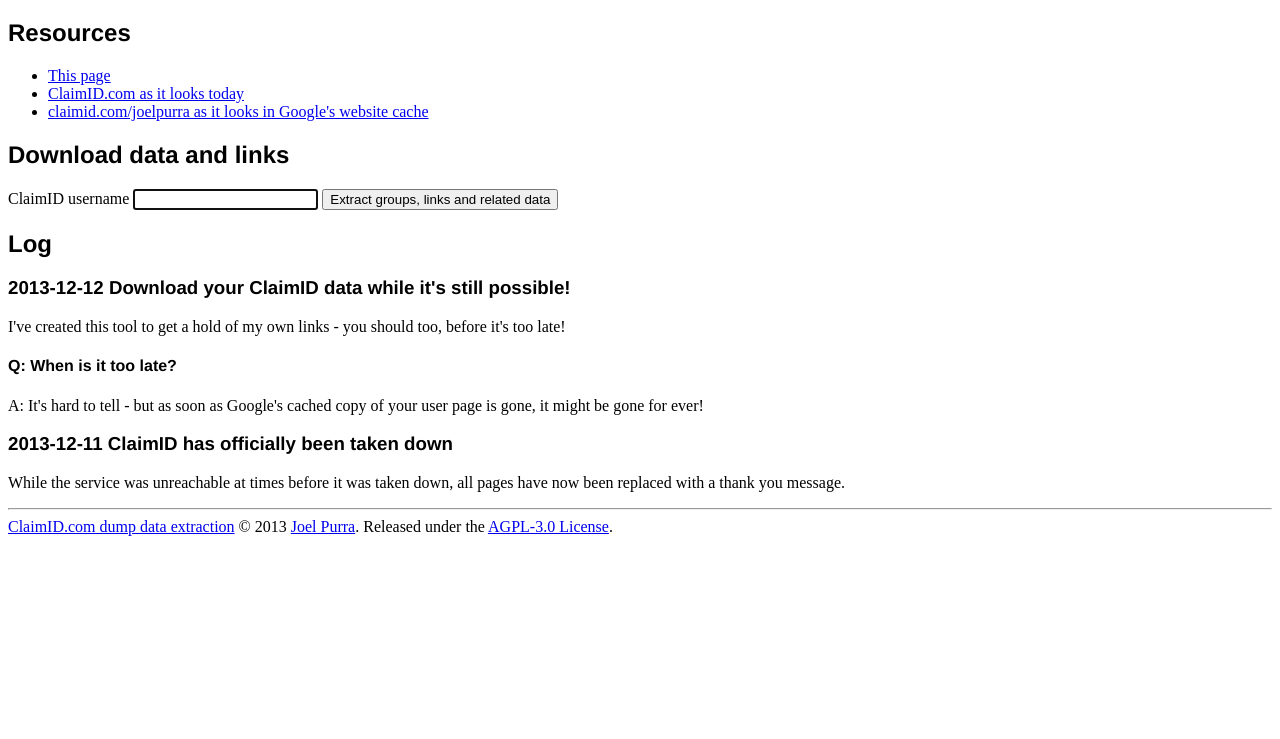
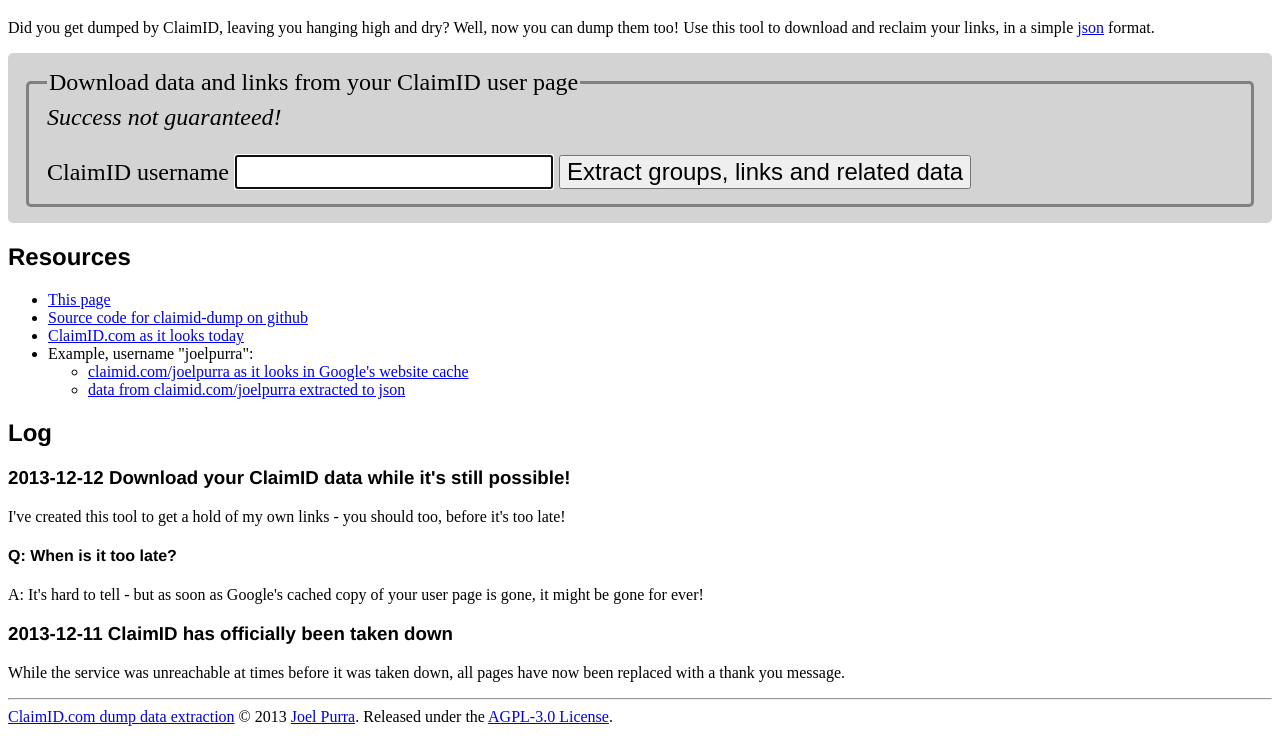
Before and after one commit to joelpurra/claimid-dump, a website: page public/index.html in a window 1280 px wide. Shown: the part 61-800 px from the top of the page. Drawn offline with Linux system fonts and the light colour scheme; a web font is replaced by a local one.

Commit message:
More links, some simple styling

```diff
--- a/public/index.html
+++ b/public/index.html
@@ -5,9 +5,25 @@
     <meta http-equiv="Content-Type" content="text/html; charset=UTF-8" />
     <title>ClaimID.com dump data extraction: Intro</title>
     <link rel="stylesheet" type="text/css" href="http://fonts.googleapis.com/css?family=Quando" />
-    <style type="text/css" scoped="scoped">
+    <style type="text/css">
     h1, h2, h3, h4, h5, h6 {
         font-family: Quando, Helvetica, Verdana, sans-serif;
+    }
+    #hero {
+        background-color: lightgray;
+        border-radius: 5px;
+        padding: 1em;
+    }
+    fieldset {
+        border: 3px solid grey;
+        border-radius: 5px;
+        font-size: 1.5em;
+    }
+    fieldset p:first-of-type {
+        margin-top: 0;
+    }
+    fieldset input, fieldset button {
+        font-size: 1em;
     }
     </style>
 
@@ -17,6 +33,26 @@
     <h1>
         <a href="http://claimid-dump.joelpurra.com/">ClaimID.com dump data and link extraction</a>: Intro
     </h1>
+    <p>
+        Did you get dumped by ClaimID, leaving you hanging high and dry? Well, now you can dump them too! Use this tool to download and reclaim your links, in a simple <a href="https://en.wikipedia.org/wiki/JSON">json</a> format.
+    </p>
+    <section id="hero">
+        <form id="dump-form" action="/dump/" method="GET">
+            <fieldset>
+                <legend>Download data and links from your ClaimID user page</legend>
+                <p>
+                    <em>Success not guaranteed!</em>
+                </p>
+                <label>ClaimID username
+                    <input id="dump-username" name="username" type="text" required="required" pattern="^[a-z0-9\-]{1,64}$" autofocus="autofocus" title="Please fill out your username (letters, numbers and dashes)" />
+                </label>
+                <button type="submit">
+                    Extract groups, links and related data
+                </button>
+            </fieldset>
+        </form>
+    </section>
+
     <section>
         <h2>
             Resources
@@ -24,26 +60,19 @@
         <ul>
             <li><a href="http://claimid-dump.joelpurra.com/">This page</a>
             </li>
+            <li><a href="https://github.com/joelpurra/claimid-dump">Source code for claimid-dump on github</a>
+            </li>
             <li><a href="http://claimid.com/">ClaimID.com as it looks today</a>
             </li>
-            <li><a href="http://webcache.googleusercontent.com/search?q=cache:http://claimid.com/joelpurra">claimid.com/joelpurra as it looks in Google's website cache</a>
+            <li>Example, username "joelpurra":
+                <ul>
+                    <li><a href="http://webcache.googleusercontent.com/search?q=cache:http://claimid.com/joelpurra">claimid.com/joelpurra as it looks in Google's website cache</a>
+                    </li>
+                    <li><a href="dump/?username=joelpurra">data from claimid.com/joelpurra extracted to json</a>
+                    </li>
+                </ul>
             </li>
         </ul>
-    </section>
-
-    <section>
-        <h2>
-            Download data and links
-        </h2>
-        <form id="dump-form" action="/dump/" method="GET">
-            <label>ClaimID username
-                <input id="dump-username" name="username" type="text" required="required" pattern="^[a-z0-9\-]{1,64}$" autofocus="autofocus" title="Please fill out your username (letters, numbers and dashes)" />
-            </label>
-            <button type="submit">
-                Extract groups, links and related data
-            </button>
-        </form>
-        <output id="dump-output" />
     </section>
 
     <section>
```
